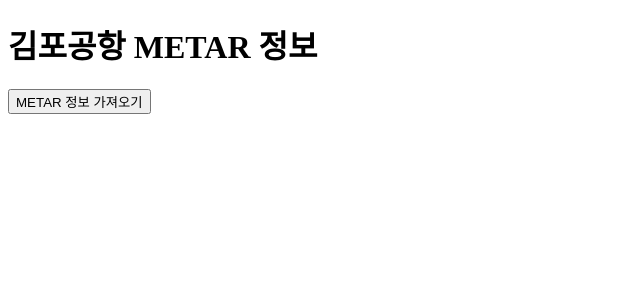
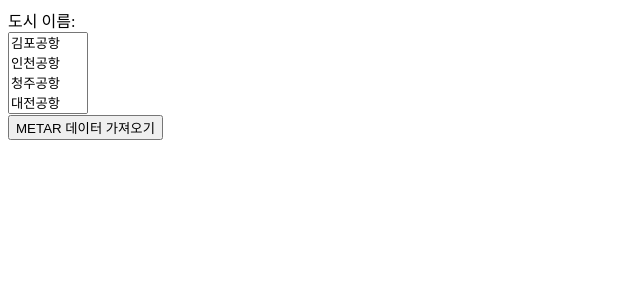
Before and after one commit to debuger83/Metar, a Flask app: page / in a window 1280 px wide. Shown: the top 300 px of the page, without its empty margins (0-640 px from the left). Run offline with Flask 2, Linux system fonts and the light colour scheme.

Commit message:
Update index.html

```diff
--- a/templates/index.html
+++ b/templates/index.html
@@ -1,17 +1,24 @@
 <!DOCTYPE html>
-<html lang="en">
+<html lang="ko">
 <head>
     <meta charset="UTF-8">
-    <meta name="viewport" content="width=device-width, initial-scale=1.0">
-    <title>김포공항 METAR</title>
+    <title>Get METAR Data</title>
 </head>
 <body>
-    <h1>김포공항 METAR 정보</h1>
-    <form method="post">
-        <button type="submit">METAR 정보 가져오기</button>
-    </form>
-    {% if gimpo_metar %}
-    <p>{{ gimpo_metar }}</p>
-    {% endif %}
-</body>
-</html>
+    <form method="POST" action="/get_metar">
+        <label for="city">도시 이름:</label>
+        <br>
+        <select id="city" name="city" multiple>
+            <option value="김포공항">김포공항</option>
+            <option value="인천공항">인천공항</option>
+            <option value="청주공항">청주공항</option>
+            <option value="대전공항">대전공항</option>
+            <option value="광주공항">광주공항</option>
+            <option value="울산공항">울산공항</option>
+            <option value="부산공항">부산공항</option>
+            <option value="대구공항">대구공항</option>
+            <option value="포항경주공항">포항경주공항</option>
+            <option value="예천공항">예천공항</option>
+        </select>
+        <br>
+        <button type="submit">METAR 데이터 가져오기</button>
```
